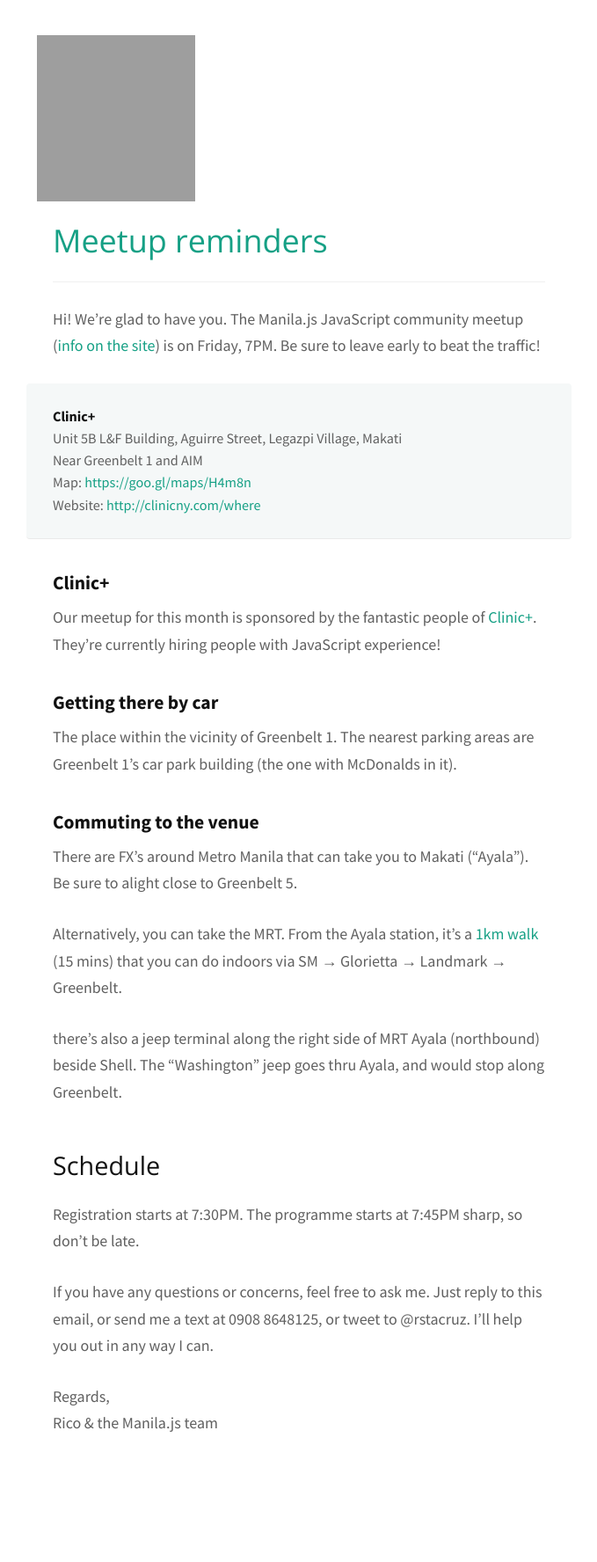
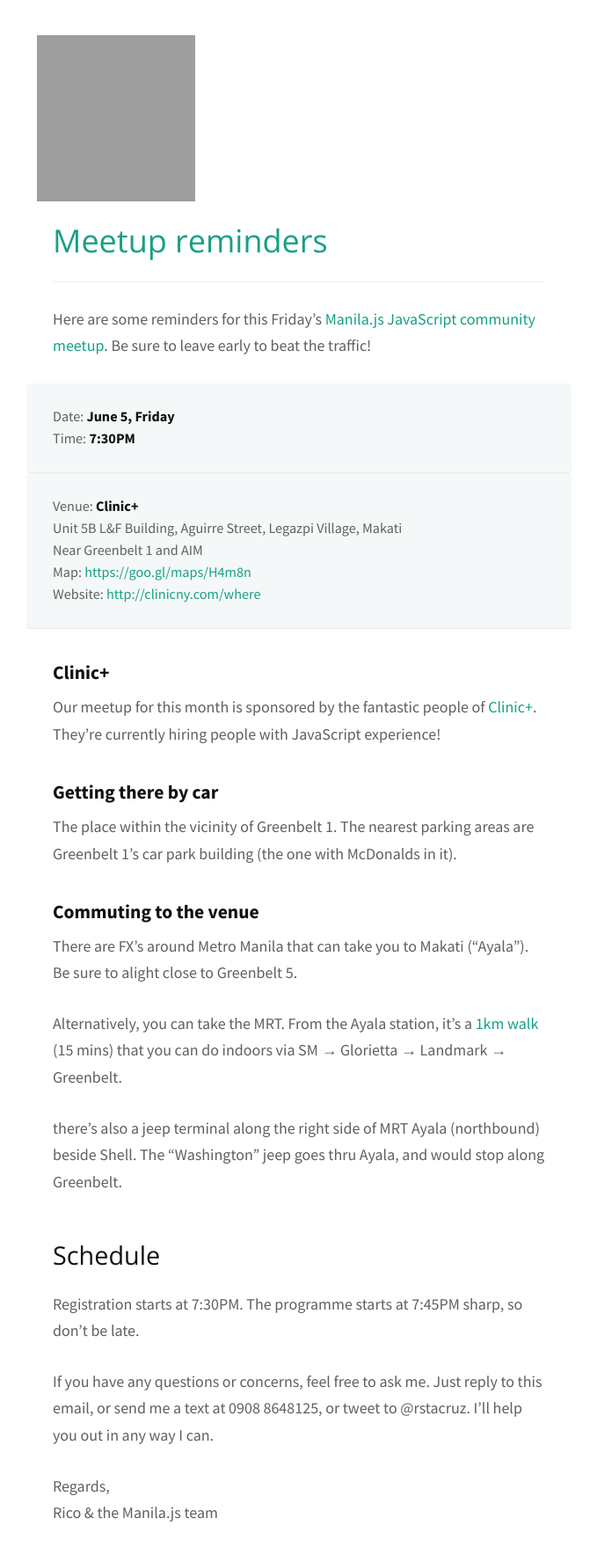
Before and after one commit to manilajs/manilajs.com, a Jekyll site: the page built from _posts/2015-06-02-012-welcome.md, in a window 1280 px wide. Shown: the whole page at 88% size, without its empty margins (300-979 px from the left). Built offline with Jekyll 4.4.1, drawn with Linux system fonts in a browser that asks for light colours; nearby versions of some CDN libraries; some web fonts are replaced; before the commit the page ends 1674 px from its top, so only the background shows below that.

Commit message:
Update welcome

```diff
--- a/_posts/2015-06-02-012-welcome.md
+++ b/_posts/2015-06-02-012-welcome.md
@@ -7,9 +7,12 @@
 
 # Meetup reminders
 
-Hi! We're glad to have you. The Manila.js JavaScript community meetup ([info on the site][site]) is on *Friday, 7PM*. Be sure to leave early to beat the traffic!
+Here are some reminders for this Friday's [Manila.js JavaScript community meetup][site]. Be sure to leave early to beat the traffic!
 
-> **Clinic+**<br>
+> Date: **June 5, Friday**<br>
+> Time: **7:30PM**
+
+> Venue: **Clinic+**<br>
 > Unit 5B L&F Building, Aguirre Street, Legazpi Village, Makati<br>
 > Near Greenbelt 1 and AIM<br>
 > Map: <https://goo.gl/maps/H4m8n><br>
```
